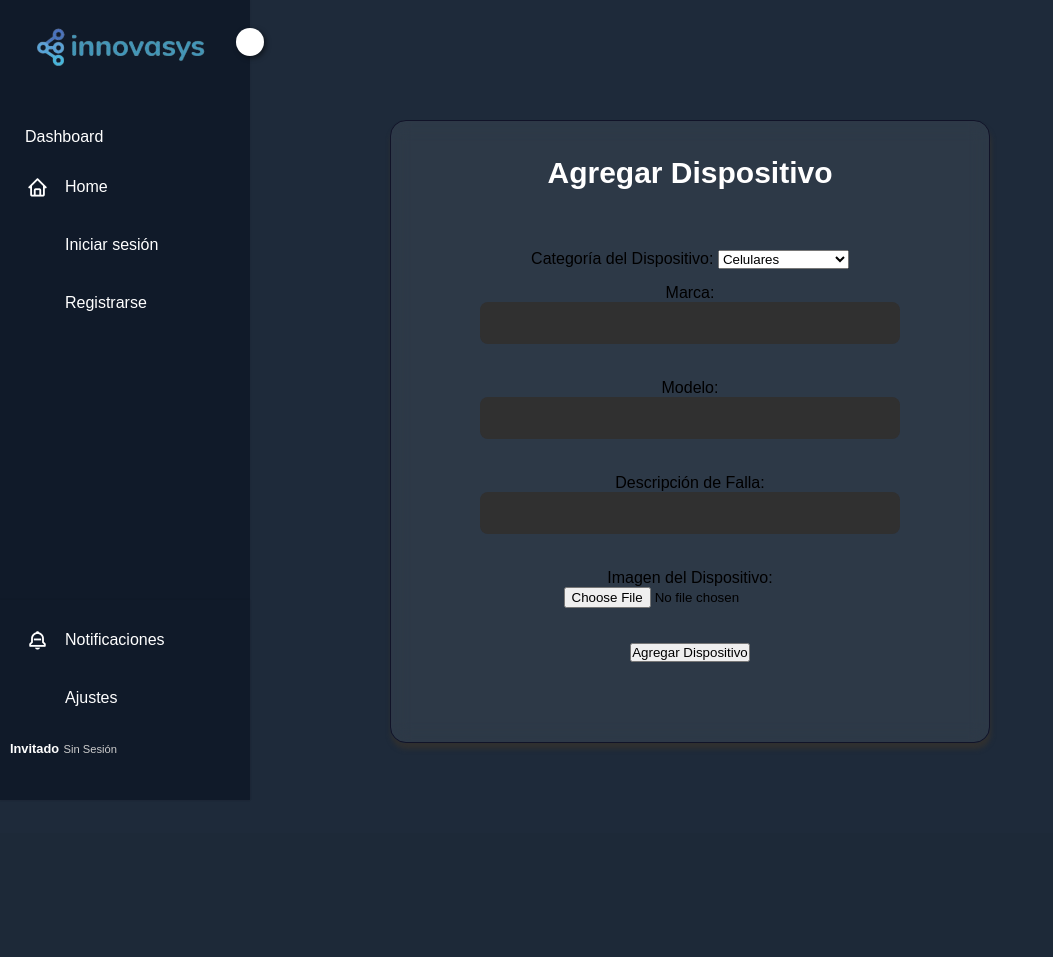
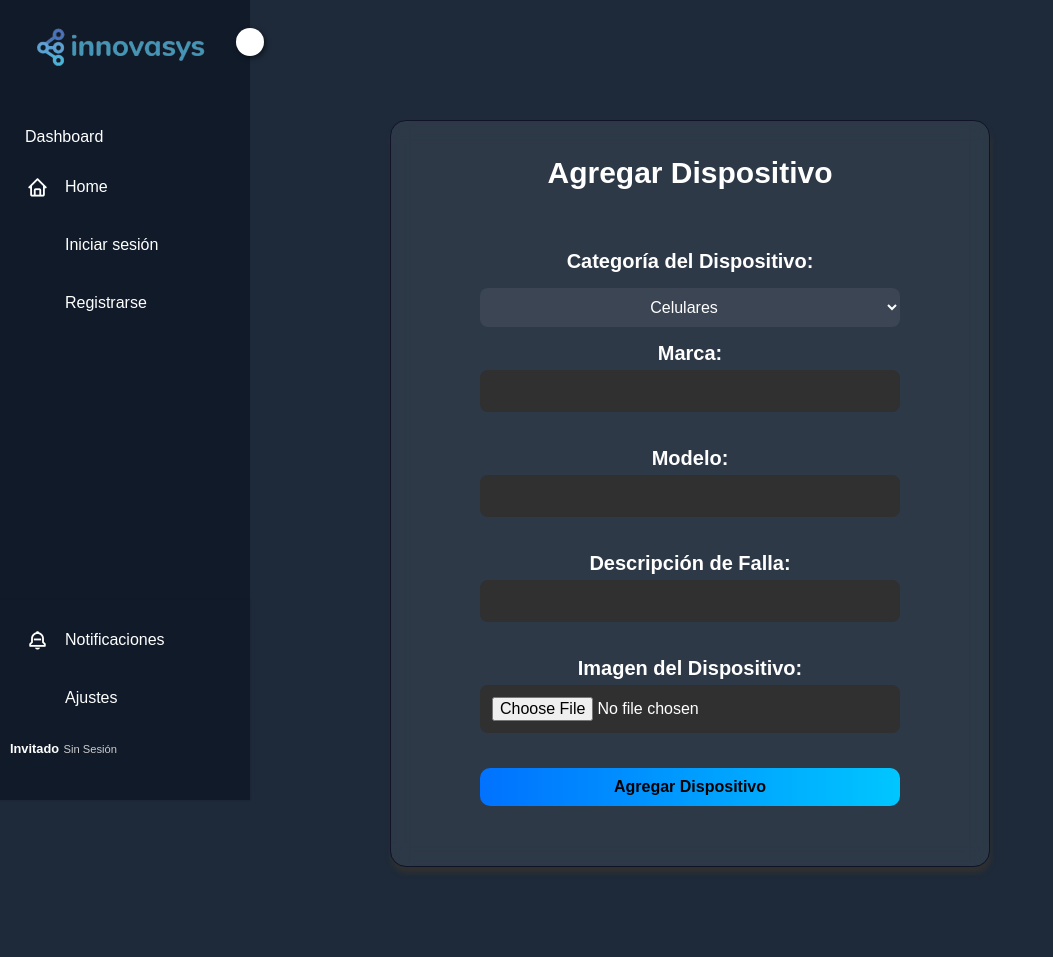
Before and after one commit to AlfreThiago/ProyectoPandora, a PHP site: template Views/Dashboard/DeviceDash.php in a window 1280 px wide. Shown: the whole page, without its empty margins (0-1053 px from the left). Before the commit the page ends 800 px from the top, so only its background shows below. Run offline with PHP 8.4, Linux system fonts and the light colour scheme; the template is opened without the code that fills it, so the values that code supplies are empty; some libraries are stand-ins or nearby versions.

Commit message:
subida de css/arreglos

```diff
--- a/Public/css/AdminDash.css
+++ b/Public/css/AdminDash.css
@@ -743,7 +743,8 @@ button:hover{
 
 input[type="text"],
 input[type="email"],
-input[type="password"] {
+input[type="password"],
+input[type="file"] {
   width: 100%;
   padding: 12px;
   margin-bottom: 20px;
@@ -754,6 +755,23 @@ input[type="password"] {
   font-size: 16px;
   transition: background-color 0.3s ease, transform 0.2s ease, box-shadow 0.3s ease;
 }
+.Formulario-contenedor select{
+  width: 100%;
+  text-align: center;
+  margin-top: 15px;
+    padding: 10px 14px;
+    border-radius: 8px;
+    border: none;
+    background-color: #ffffff10;
+    color: #fff;
+    font-size: 1rem;
+    transition: all 0.3s ease;
+}
+.Formulario-contenedor select:focus {
+  color: black; /* Cambia el color de la letra cuando está activo */
+  outline: none; /* Quita el borde de enfoque por defecto */
+}
+
 /* Focus en inputs */
 input[type="text"]:focus,
 input[type="email"]:focus,
--- a/Views/Dashboard/DeviceDash.php
+++ b/Views/Dashboard/DeviceDash.php
@@ -1,13 +1,13 @@
 <main>
-    <div class="Conenedor">
-
+    <div class="Contenedor">
         <section class="Conenedor-formulario-principal">
             <h2>Agregar Dispositivo</h2>
 
             <div class="Formulario-general">
                 <div class="Formulario-contenedor">
                     <form action="/ProyectoPandora/Public/index.php?route=Device/Agregar" method="POST" enctype="multipart/form-data">
-                        <div class="Formulario-campo">
+                        <p>
+
                             <label for="categoria_id">Categoría del Dispositivo:</label>
                             <select id="categoria_id" name="categoria_id" required>
                                 <option value="1">Celulares</option>
@@ -16,27 +16,30 @@
                                 <option value="4">Televisores</option>
                                 <option value="5">Electrodomésticos</option>
                             </select>
-                        </div>
-                        <div class="Formulario-campo">
-                            <label for="marca">Marca:</label>
-                            <input type="text" id="marca" name="marca" required>
-                        </div>
-                        <div class="Formulario-campo">
+                        </p>
+
+                       <p>
+                           <label for="marca">Marca:</label>
+                           <input type="text" id="marca" name="marca" required>
+                        </p>
+
+                        <p>
                             <label for="modelo">Modelo:</label>
                             <input type="text" id="modelo" name="modelo" required>
-                        </div>
-                        <div class="Formulario-campo">
+                        </p>
+                        <p>
                             <label for="descripcion_falla">Descripción de Falla:</label>
                             <input type="text" id="descripcion_falla" name="descripcion_falla" required>
-                        </div>
-                        <div class="Formulario-campo">
+                        </p>
+                        <p>
                             <label for="img_dispositivo">Imagen del Dispositivo:</label>
                             <input type="file" id="img_dispositivo" name="img_dispositivo" accept="image/*" required>
-                        </div>
+                        </p>
 
-                        <div class="Formulario-contenedor">
+                        <p>
                             <button type="submit">Agregar Dispositivo</button>
-                        </div>
+                        </p>
+
                     </form>
                 </div>
             </div>
```
